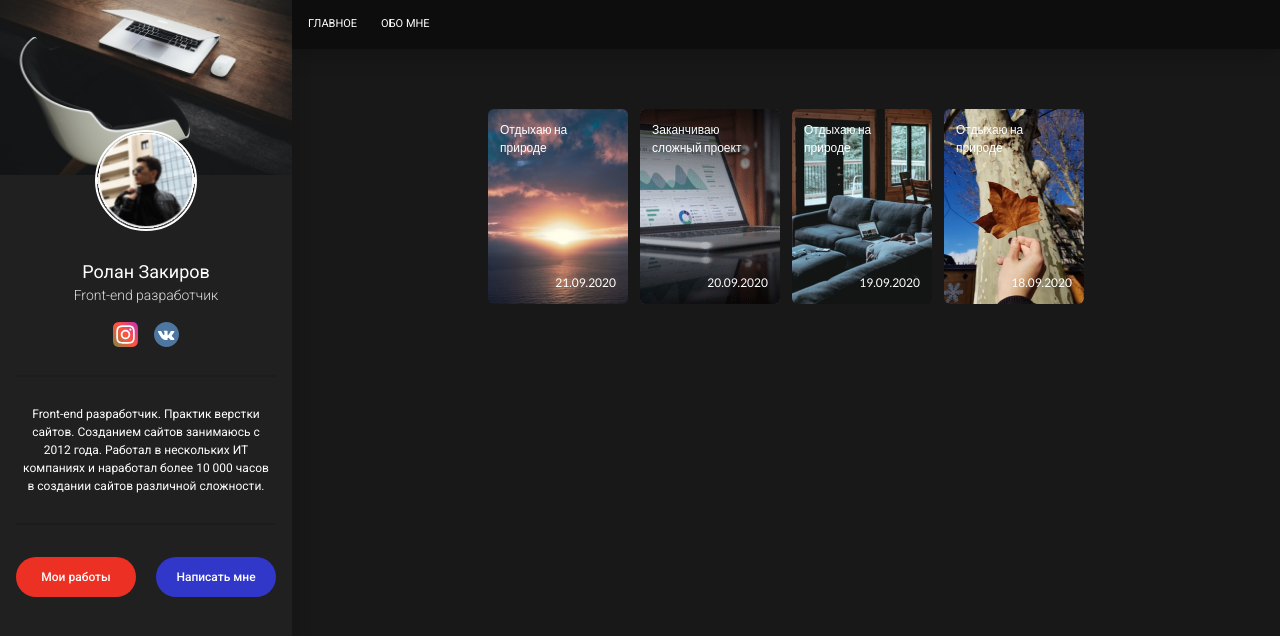
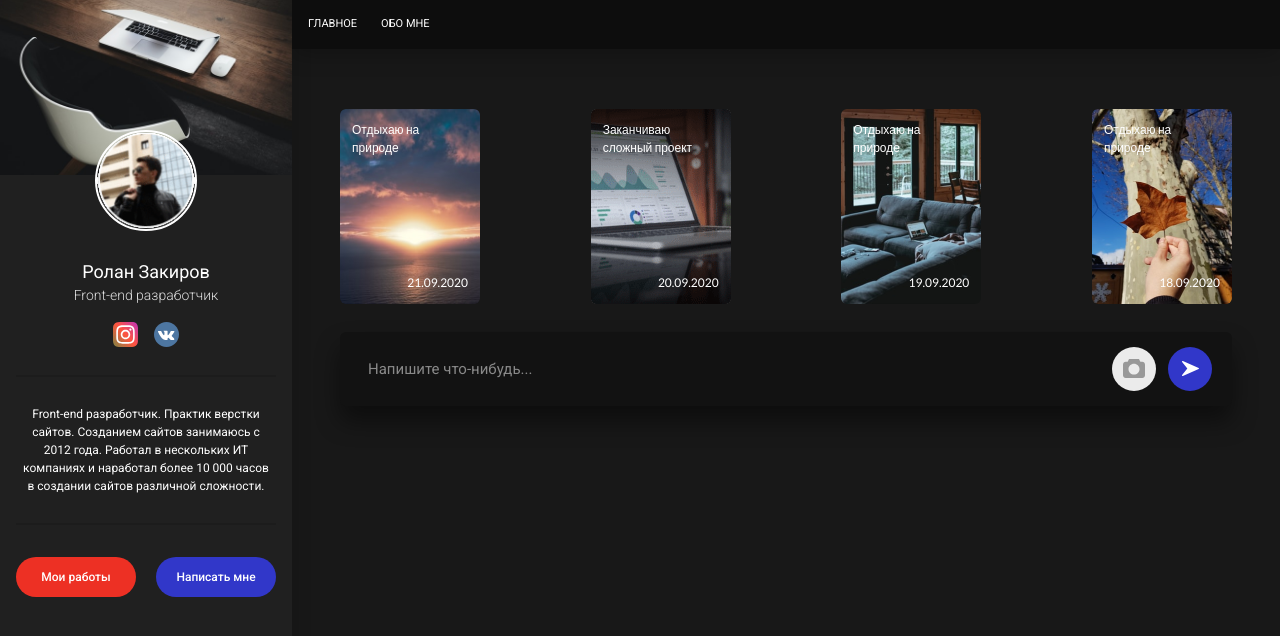
Before and after one commit to martymacv/blog-front-react-js-prj, a React (Vite) app in the folder my_blog/: page / in a window 1280 px wide. Shown: the top 636 px of the page. Built offline with nearby package versions, Linux system fonts and the light colour scheme.

Commit message:
Static html and css whith Tailwind has been completed

```diff
--- /dev/null
+++ b/my_blog/src/components/AddPost.jsx
@@ -0,0 +1,19 @@
+function AddPost() {
+    return (
+        <div className="w-full mt-7 px-12">
+            <div className="grid grid-cols-[1fr_auto_auto] gap-3 items-center justify-center shadow-add-post rounded-md bg-[#121212ff]">
+                <input
+                    className="focus:outline-none w-full text-white text-[15px] font-   [400] leading-[18px] tracking-[0%] p-7 font-roboto"
+                    type="text" name="add-post" placeholder="Напишите что-нибудь..."/>
+                <button className="flex items-center justify-center bg-[#ebebebff] w-11     h-11 rounded-full" type="button">
+                    <img src="src/assets/images/Vector.svg" alt="" />
+                </button>
+                <button className="flex items-center justify-center bg-[#3137c9ff] w-11     h-11 rounded-full mr-5" type="button">
+                    <img src="src/assets/images/Vector-1.svg" alt="" />
+                </button>
+            </div>
+        </div>
+    )
+}
+
+export default AddPost
--- a/my_blog/src/components/Stories.jsx
+++ b/my_blog/src/components/Stories.jsx
@@ -2,8 +2,9 @@ import { Link } from "react-router-dom"
 
 function Stories() {
     return (
-        <ul className="grid lg:grid-cols-4 grid-cols-2 grid-rows-2 gap-3 mt-15 mx-12 items-center justify-center">
-            <li>
+        <div className="w-full mt-15 px-12">
+        <ul className="flex flex-row flex-wrap gap-3 items-center justify-between w-full">
+            <li className="flex items-center justify-center">
                 <Link className="relative flex h-[195px] w-[140px]">
                     <img className="rounded-md h-full w-full object-cover" src="src/assets/images/Rectangle 4-3.png" alt="" />
                     <div className="absolute flex flex-col justify-between h-full p-3">
@@ -12,7 +13,7 @@ function Stories() {
                     </div>
                 </Link>
             </li>
-            <li>
+            <li className="flex items-center justify-center">
                 <Link className="relative flex h-[195px] w-[140px]">
                     <img className="rounded-md h-full w-full object-cover" src="src/assets/images/Rectangle 4-2.png" alt="" />
                     <div className="absolute flex flex-col justify-between h-full p-3">
@@ -21,7 +22,7 @@ function Stories() {
                     </div>
                 </Link>
             </li>
-            <li>
+            <li className="flex items-center justify-center">
                 <Link className="relative flex h-[195px] w-[140px]">
                     <img className="rounded-md h-full w-full object-cover" src="src/assets/images/Rectangle 4-1.png" alt="" />
                     <div className="absolute flex flex-col justify-between h-full p-3">
@@ -30,7 +31,7 @@ function Stories() {
                     </div>
                 </Link>
             </li>
-            <li>
+            <li className="flex items-center justify-center">
                 <Link className="relative flex h-[195px] w-[140px]">
                     <img className="rounded-md h-full w-full object-cover" src="src/assets/images/Rectangle 4.png" alt="" />
                     <div className="absolute flex flex-col justify-between h-full p-3">
@@ -40,6 +41,7 @@ function Stories() {
                 </Link>
             </li>
         </ul>
+        </div>
     );
 }
 
--- a/my_blog/src/index.css
+++ b/my_blog/src/index.css
@@ -25,4 +25,5 @@
   --text-button--letter-spacing: 0%;
   --shadow-sidebar: 5px 0px 15px 0px rgba(5, 5, 5, 0.1);
   --shadow-header: 0px 5px 22px 0px rgba(0, 0, 0, 0.25);
+  --shadow-add-post: 0px 15px 25px 0px rgba(0, 0, 0, 0.45);
 }
--- a/my_blog/src/pages/Home.jsx
+++ b/my_blog/src/pages/Home.jsx
@@ -1,6 +1,7 @@
 import Header from "../components/Header";
 import Sidebar from "../components/sidebar";
 import Stories from "../components/Stories";
+import AddPost from "../components/AddPost";
 
 function Home() {
   return (
@@ -14,6 +15,7 @@ function Home() {
             </header>
             <main className="flex flex-col w-full items-center">
                 <Stories></Stories>
+                <AddPost></AddPost>
             </main>
         </div>
     </div>
```
Also changed, not shown: my_blog/src/assets/images/Vector-1.svg (added), my_blog/src/assets/images/Vector.svg (added).
